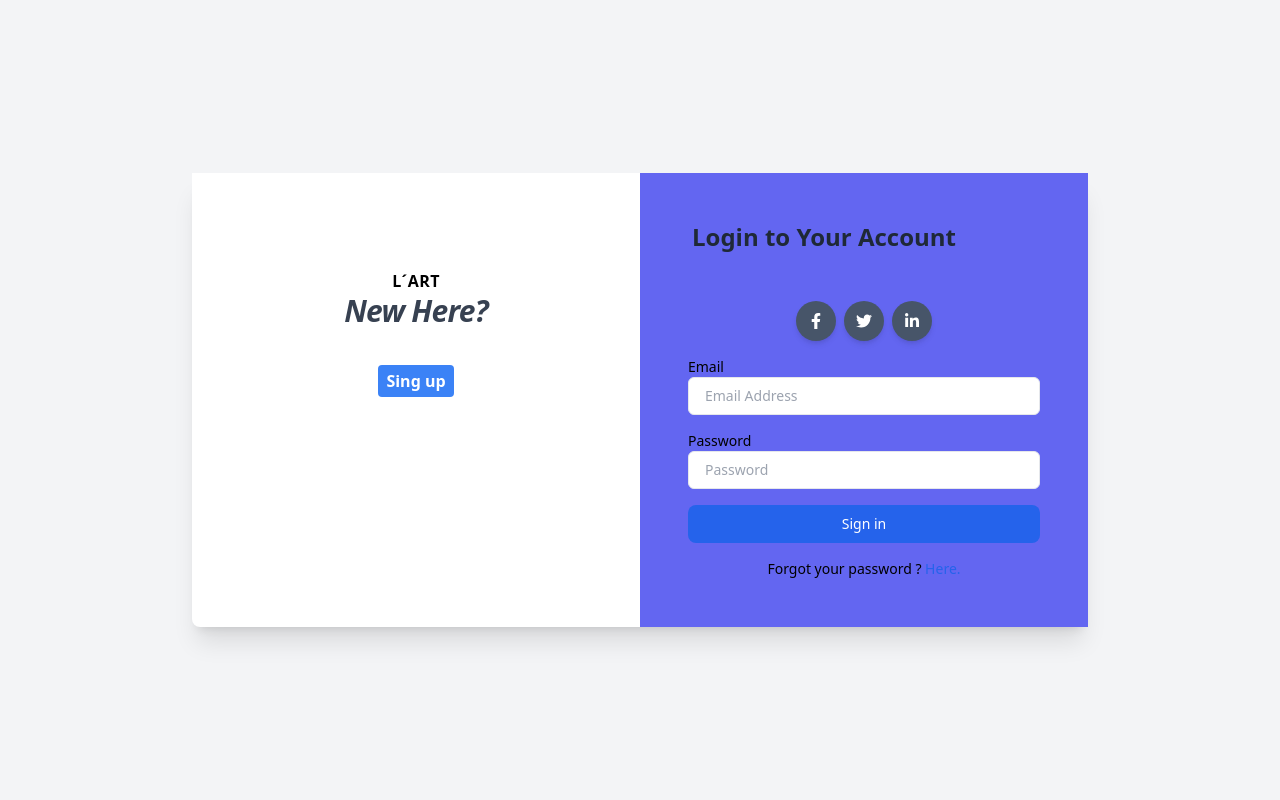
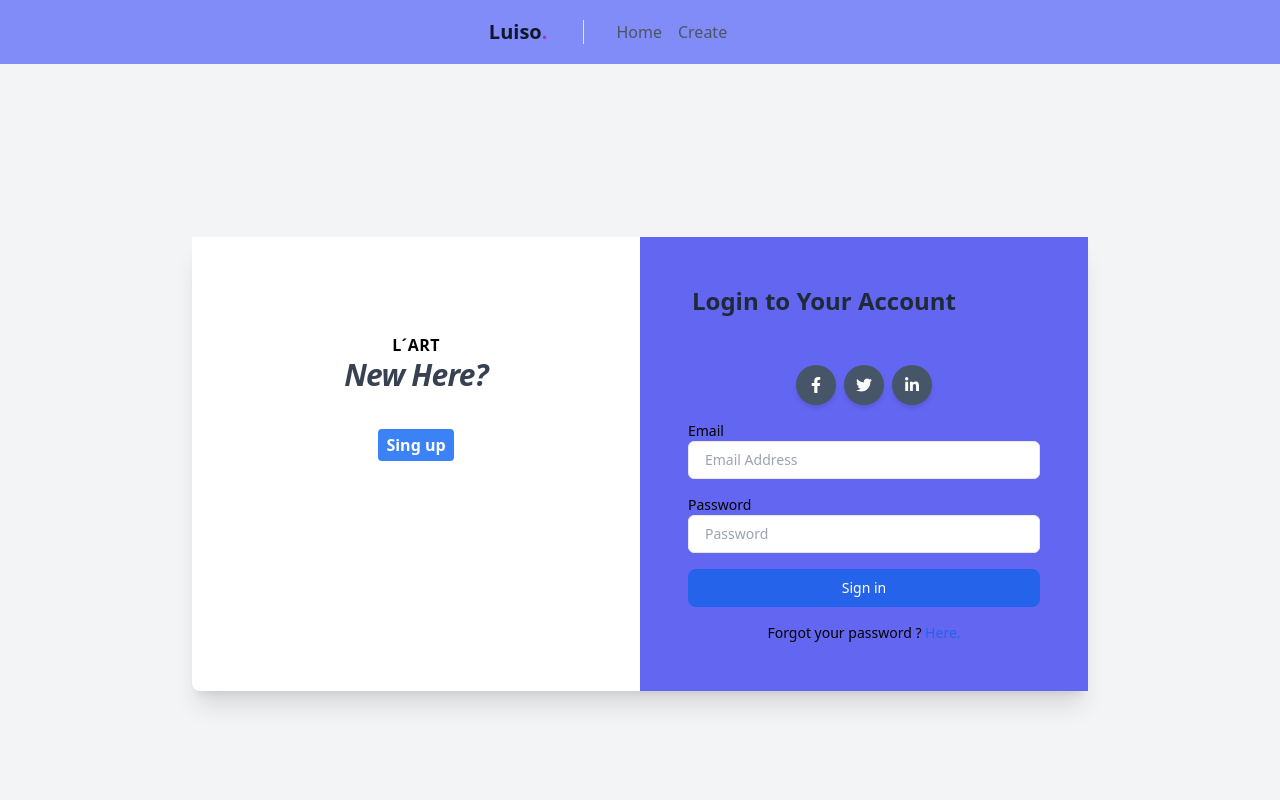
Before and after one commit to luisomogollon/login-app, a React (Create React App) app: page / in a window 1280 px wide. Shown: the top 800 px of the page. Built offline with nearby package versions, Linux system fonts and the light colour scheme.

Commit message:
cambios 11: 32 am

```diff
--- a/src/index.js
+++ b/src/index.js
@@ -5,7 +5,7 @@
 import Login from "./routes/Login.jsx";
 import Create from "./routes/Create.jsx";
 
-//import { Layout } from "./Layout";
+import { Layout } from "./Layout";
 
 
 const root = ReactDOM.createRoot(document.getElementById("root"));
@@ -13,7 +13,7 @@
 
     <BrowserRouter>
       <Routes>
-        <Route path="/" element={<Login />}>
+        <Route path="/" element={<Layout />}>
           <Route index element={<Login />} />
           <Route path="create" element={<Create />} />
         </Route>
```
